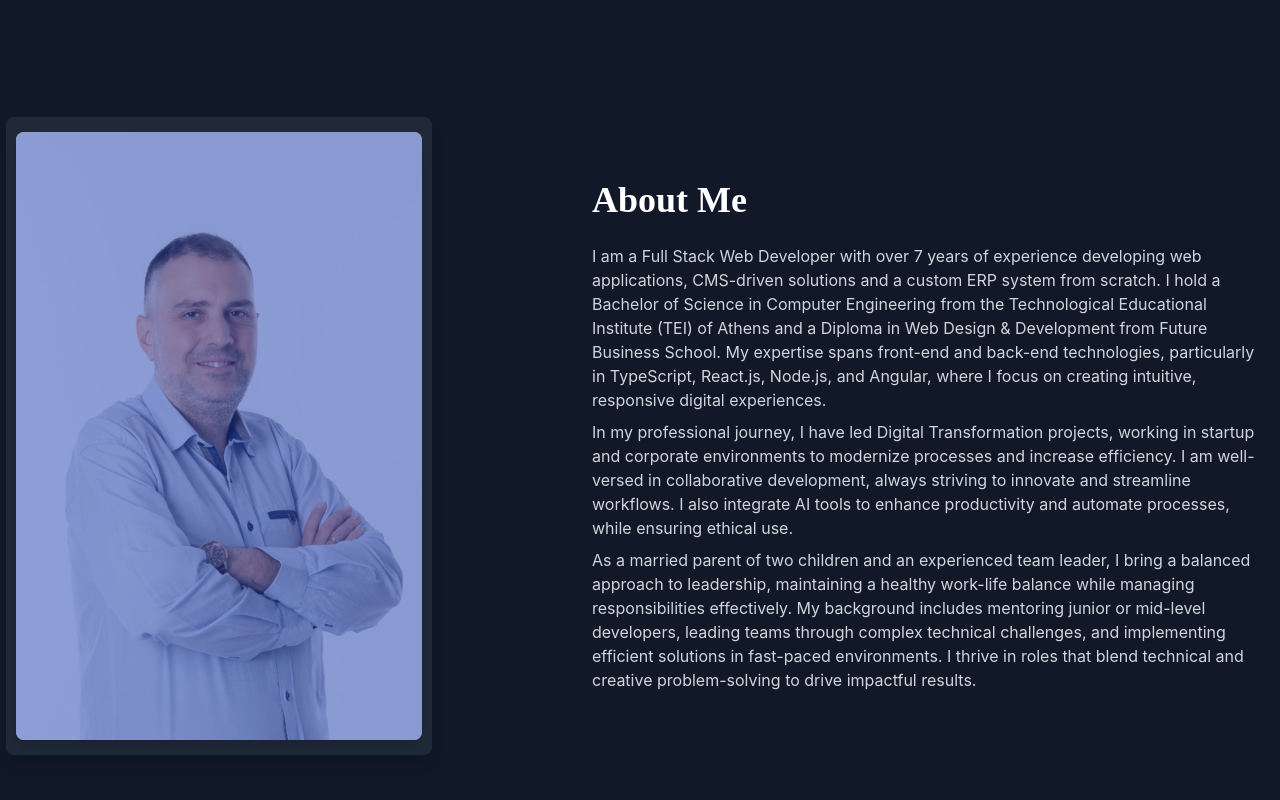
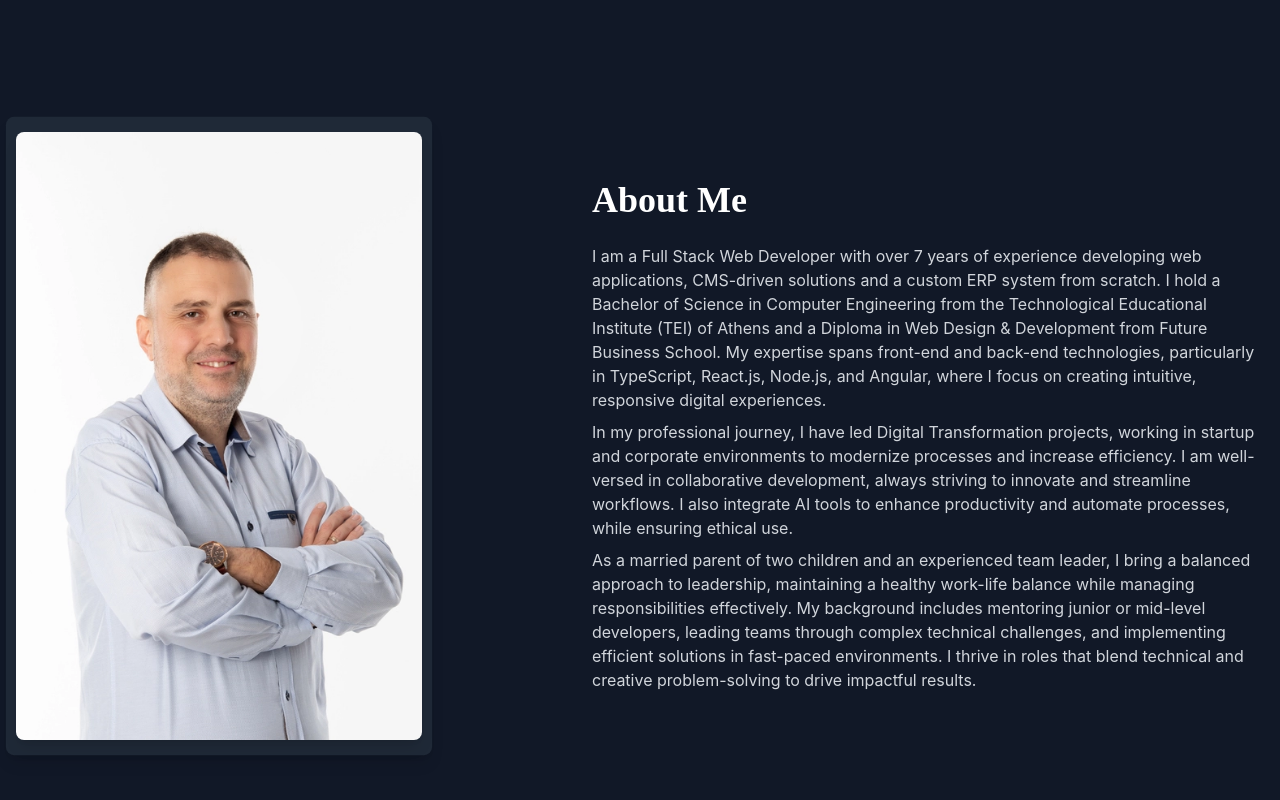
Before and after one commit to npolizois/mypersonalwebsite, a React (Vite) app: page / in a window 1280 px wide. Shown: the part 760-1560 px from the top of the page. Built offline with nearby package versions, Linux system fonts and the light colour scheme.

Commit message:
several changes

```diff
--- a/src/components/About.tsx
+++ b/src/components/About.tsx
@@ -32,7 +32,7 @@ const About: React.FC<AboutProps> = ({ isNavOpen }) => {
             height="500"
             loading="lazy"
           />
-          <div className="absolute inset-0 bg-blue-800 opacity-50 rounded-lg z-20"></div>
+
         </div>
       </div>
       <div className="md:ml-8 mt-12 md:mt-0 flex flex-col items-start max-w-full xs:max-w-sm md:max-w-lg lg:max-w-xl xl:max-w-2xl 2xl:max-w-3xl space-y-2">
--- a/src/components/Skills.tsx
+++ b/src/components/Skills.tsx
@@ -227,6 +227,7 @@ const Skills: React.FC<SkillsProps> = ({ isNavOpen }) => {
               "Adaptability",
               "Teamwork",
               "Leadership / Team Management",
+              "Mindfulness"
             ].map((skill, index) => (
               <motion.li
                 key={index}
```
